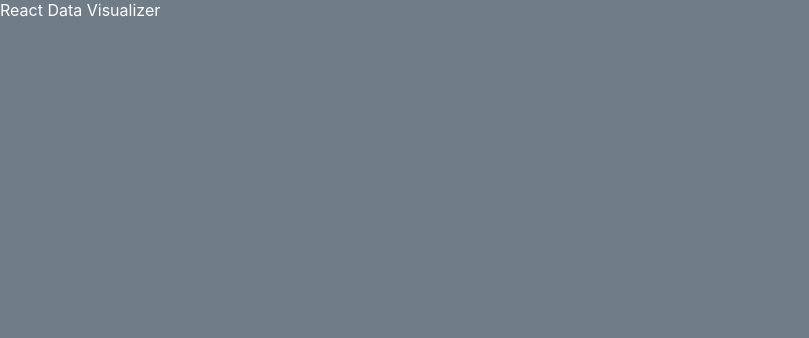
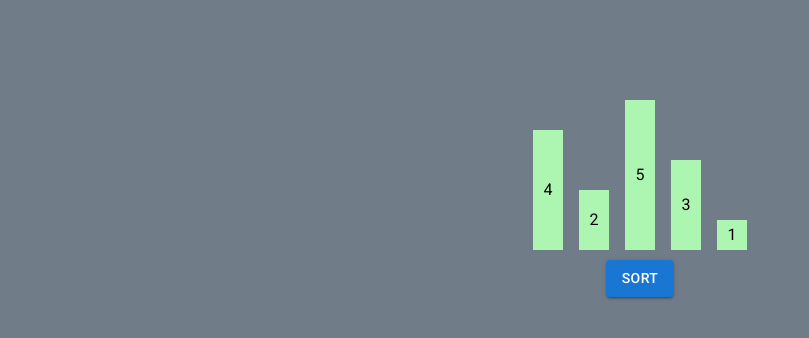
Before and after one commit to bulatao-ramoncito/react-data-visualizer, a React (Create React App) app: page / in a window 1280 px wide. Shown: the top 338 px of the page, without its empty margins (0-809 px from the left). Built offline with nearby package versions, Linux system fonts and the light colour scheme.

Commit message:
add base view for sort visualizer

```diff
--- a/package.json
+++ b/package.json
@@ -3,6 +3,9 @@
   "version": "0.1.0",
   "private": true,
   "dependencies": {
+    "@emotion/react": "^11.9.0",
+    "@emotion/styled": "^11.8.1",
+    "@mui/material": "^5.6.1",
     "@testing-library/jest-dom": "^5.16.4",
     "@testing-library/react": "^13.1.1",
     "@testing-library/user-event": "^13.5.0",
--- a/public/index.html
+++ b/public/index.html
@@ -9,12 +9,15 @@
       name="description"
       content="Web site created using create-react-app"
     />
-    <link rel="apple-touch-icon" href="%PUBLIC_URL%/logo192.png" />
     <!--
       manifest.json provides metadata used when your web app is installed on a
       user's mobile device or desktop. See https://developers.google.com/web/fundamentals/web-app-manifest/
     -->
     <link rel="manifest" href="%PUBLIC_URL%/manifest.json" />
+    <link
+            rel="stylesheet"
+            href="https://fonts.googleapis.com/css?family=Roboto:300,400,500,700&display=swap"
+    />
     <!--
       Notice the use of %PUBLIC_URL% in the tags above.
       It will be replaced with the URL of the `public` folder during the build.
--- a/src/App.js
+++ b/src/App.js
@@ -1,7 +1,9 @@
+import SortVisualizer from "./component/SortVisualizer";
+
 function App() {
   return (
     <div>
-      <div>React Data Visualizer</div>
+      <SortVisualizer />
     </div>
   );
 }
--- /dev/null
+++ b/src/component/Bar.js
@@ -0,0 +1,23 @@
+import React from "react";
+import { Typography } from "@mui/material";
+
+function Bar({ bar }) {
+  return (
+    <div
+      style={{
+        height: `${bar.value * 30}px`,
+        width: "30px",
+        background: "#adf6b1",
+        margin: "0px 8px",
+        color: "#000000",
+        display: "flex",
+        alignItems: "center",
+        justifyContent: "center",
+      }}
+    >
+      <Typography>{bar.value}</Typography>
+    </div>
+  );
+}
+
+export default Bar;
--- /dev/null
+++ b/src/component/Bars.js
@@ -0,0 +1,20 @@
+import React from "react";
+import Bar from "./Bar";
+
+function Bars({ bars }) {
+  return (
+    <div
+      style={{
+        display: "flex",
+        justifyContent: "center",
+        alignItems: "flex-end",
+      }}
+    >
+      {bars.map((bar) => (
+        <Bar bar={bar} />
+      ))}
+    </div>
+  );
+}
+
+export default Bars;
--- /dev/null
+++ b/src/component/SortVisualizer.js
@@ -0,0 +1,31 @@
+import React, { useState } from "react";
+import classes from "./css/SortVisualizer.module.css";
+import Bars from "./Bars";
+import { Button } from "@mui/material";
+
+function SortVisualizer() {
+  const [bars, setBars] = useState([
+    { id: 1, value: 4 },
+    { id: 2, value: 2 },
+    { id: 3, value: 5 },
+    { id: 4, value: 3 },
+    { id: 5, value: 1 },
+  ]);
+
+  return (
+    <div className={classes.root}>
+      <Bars bars={bars} />
+      <div
+        style={{
+          margin: "10px",
+          display: "flex",
+          justifyContent: "center",
+        }}
+      >
+        <Button variant="contained">Sort</Button>
+      </div>
+    </div>
+  );
+}
+
+export default SortVisualizer;
--- /dev/null
+++ b/src/component/css/SortVisualizer.module.css
@@ -0,0 +1,5 @@
+.root {
+    margin: 100px auto ;
+    max-width: 80vw;
+    width: 1000px;
+}
```
Also changed, not shown: 1 other file (tests, documents, lock files or other folders).
